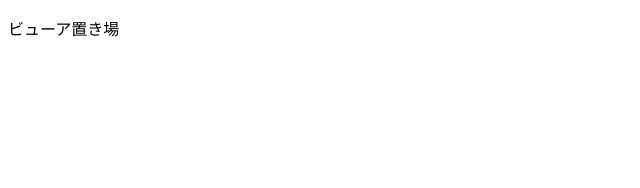
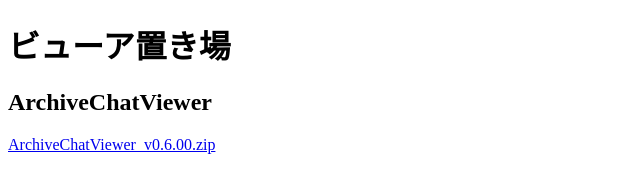
Before and after one commit to yamada5465/ArchiveChatViewer, a plain HTML site: page index.html in a window 1280 px wide. Shown: the whole page, without its empty margins (0-640 px from the left). Drawn offline with Linux system fonts and the light colour scheme.

Commit message:
Update index.html

```diff
--- a/index.html
+++ b/index.html
@@ -7,6 +7,8 @@
     <meta name="viewport" content="width=device-width, initial-scale=1.0">
   </head>
   <body>
-    <p>ビューア置き場</p>
+    <h1>ビューア置き場</h1>
+    <h2>ArchiveChatViewer</h2>
+    <p><a href="https://github.com/yamada5465/ArchiveChatViewer/ArchiveChatViewer_v0.6.00.zip">ArchiveChatViewer_v0.6.00.zip</a></p>
   </body>
 </html>
```
